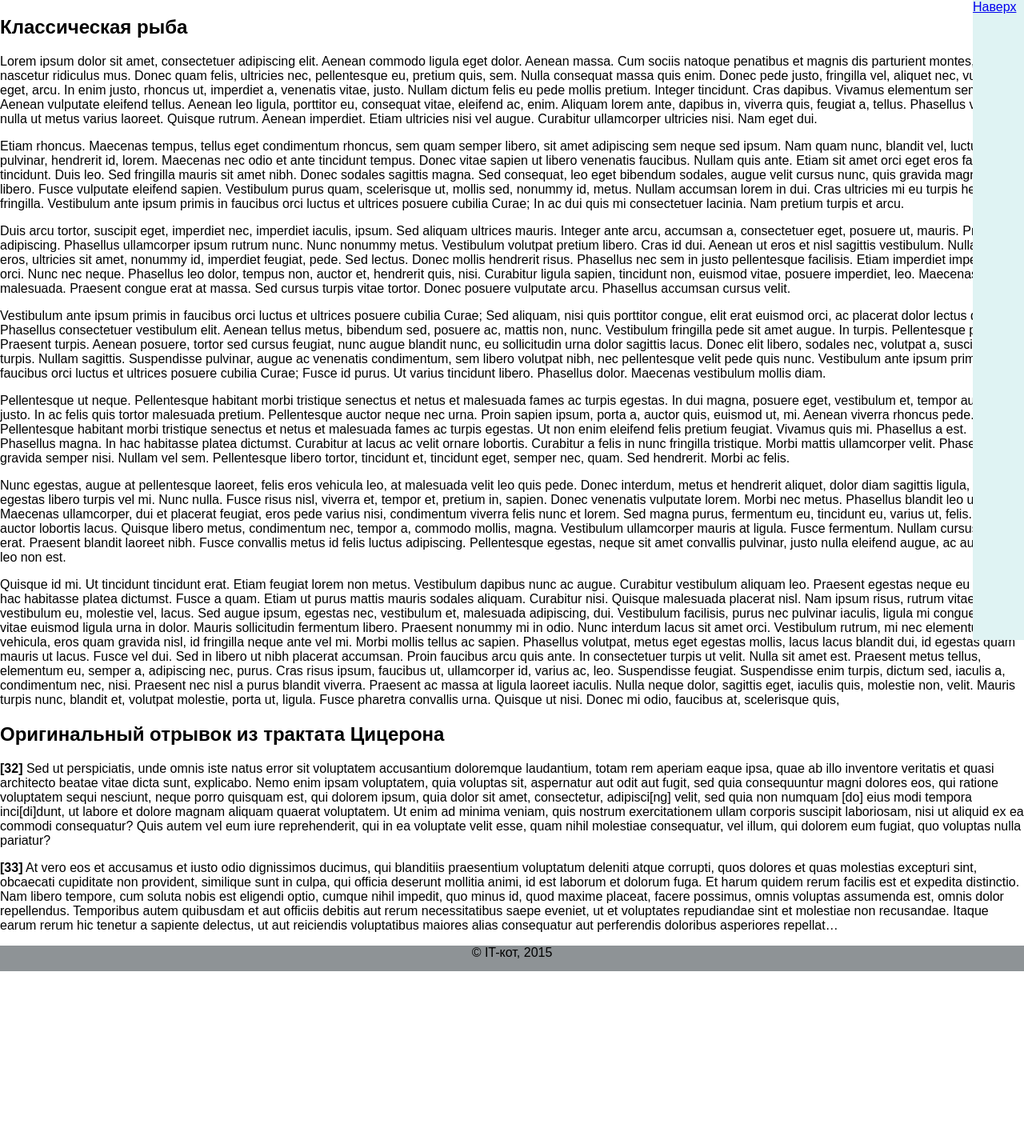
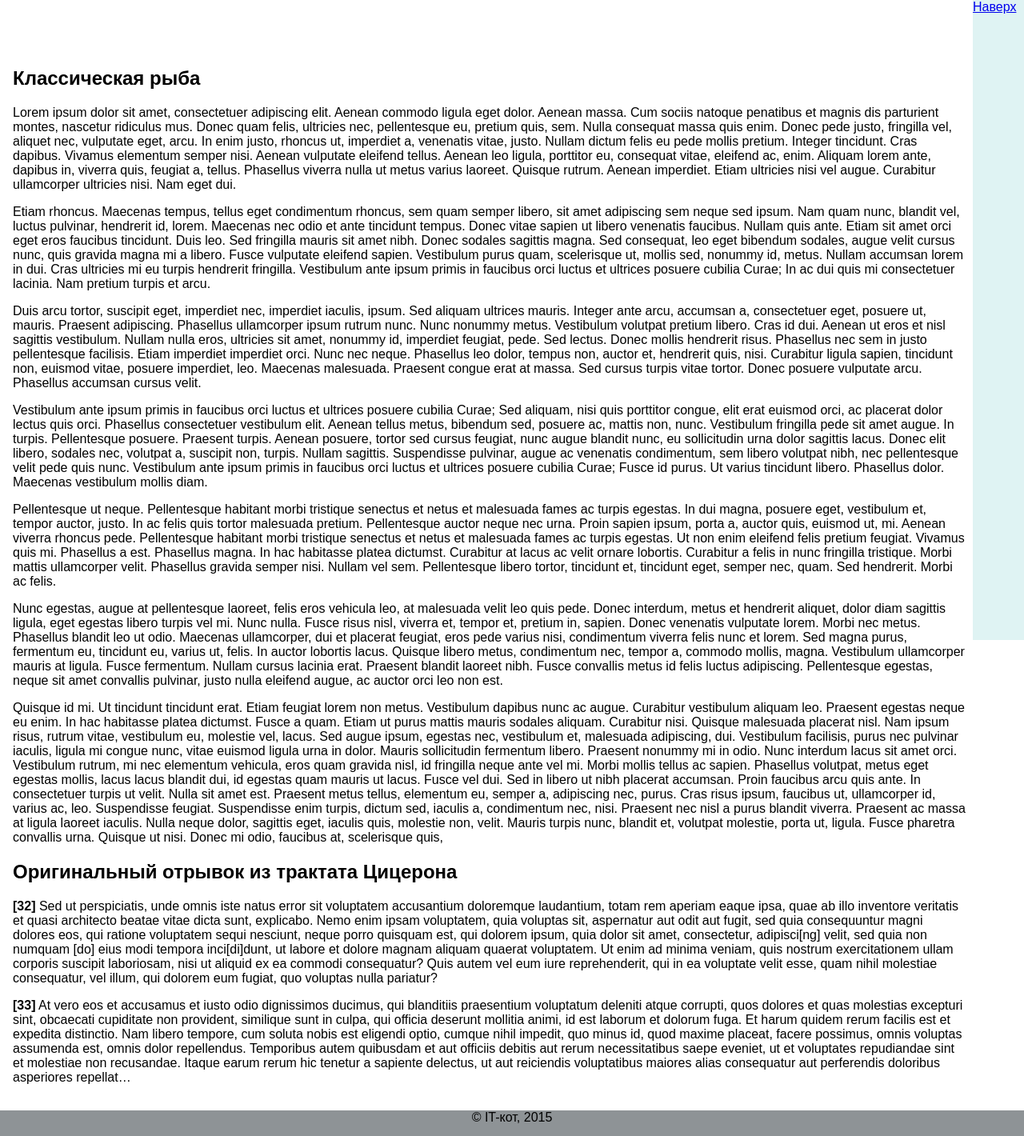
Before and after one commit to it-cat-vk/it-cat-vk.github.io, a PHP site: page / in a window 1280 px wide. Shown: the part 50-1470 px from the top of the page at 80% size. Before the commit the page ends 1264 px from the top, so only its background shows below. Run offline with PHP 8.4, Linux system fonts and the light colour scheme.

Commit message:
Внос фрагмента - НУЖНО БОЛЬШЕ ОТСТУПОВ

```diff
--- a/styles/main.css
+++ b/styles/main.css
@@ -1,3 +1,8 @@
+main
+{
+	padding: 64px 72px 16px 16px;
+}
+
 aside
 {
 	position: fixed;
```
